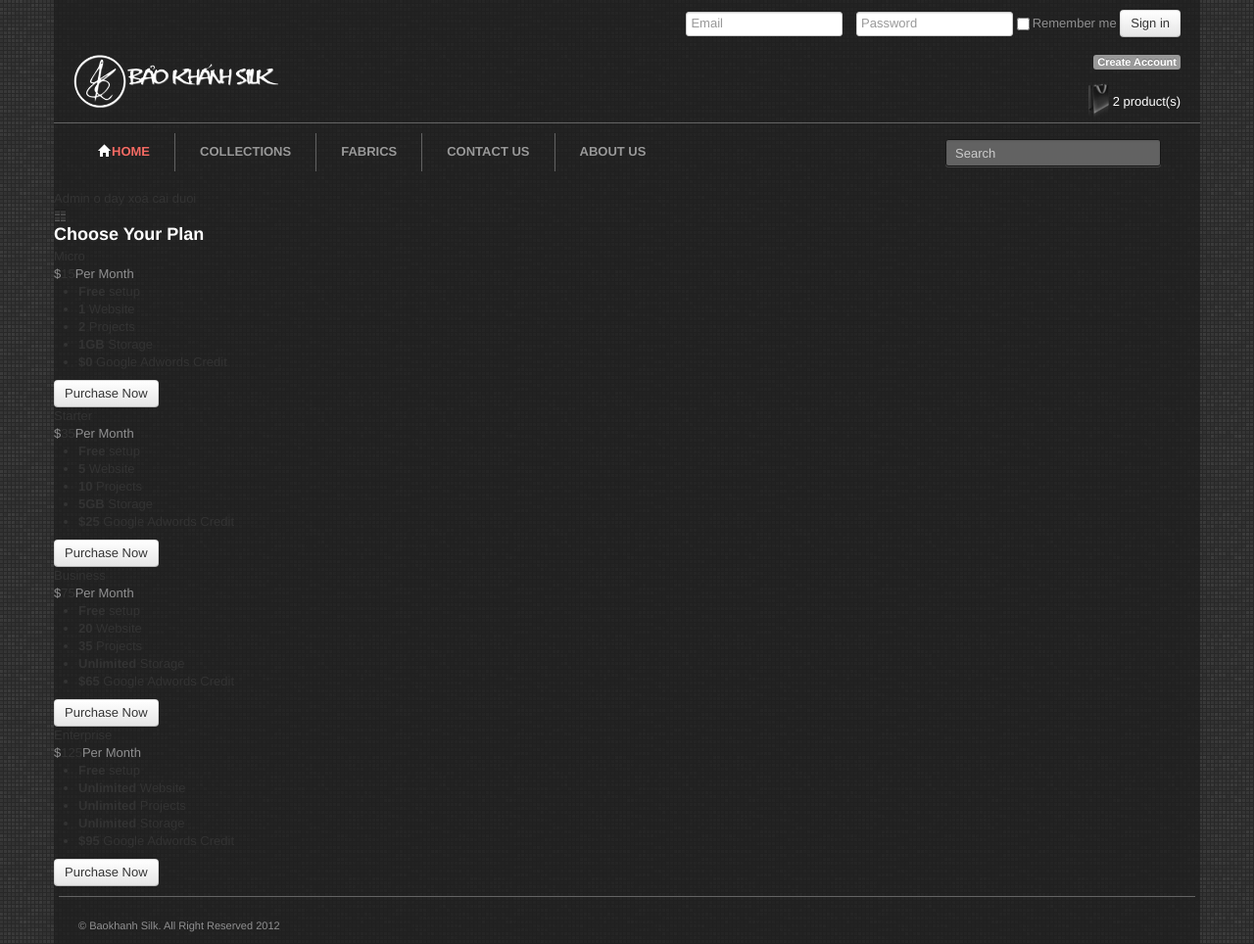
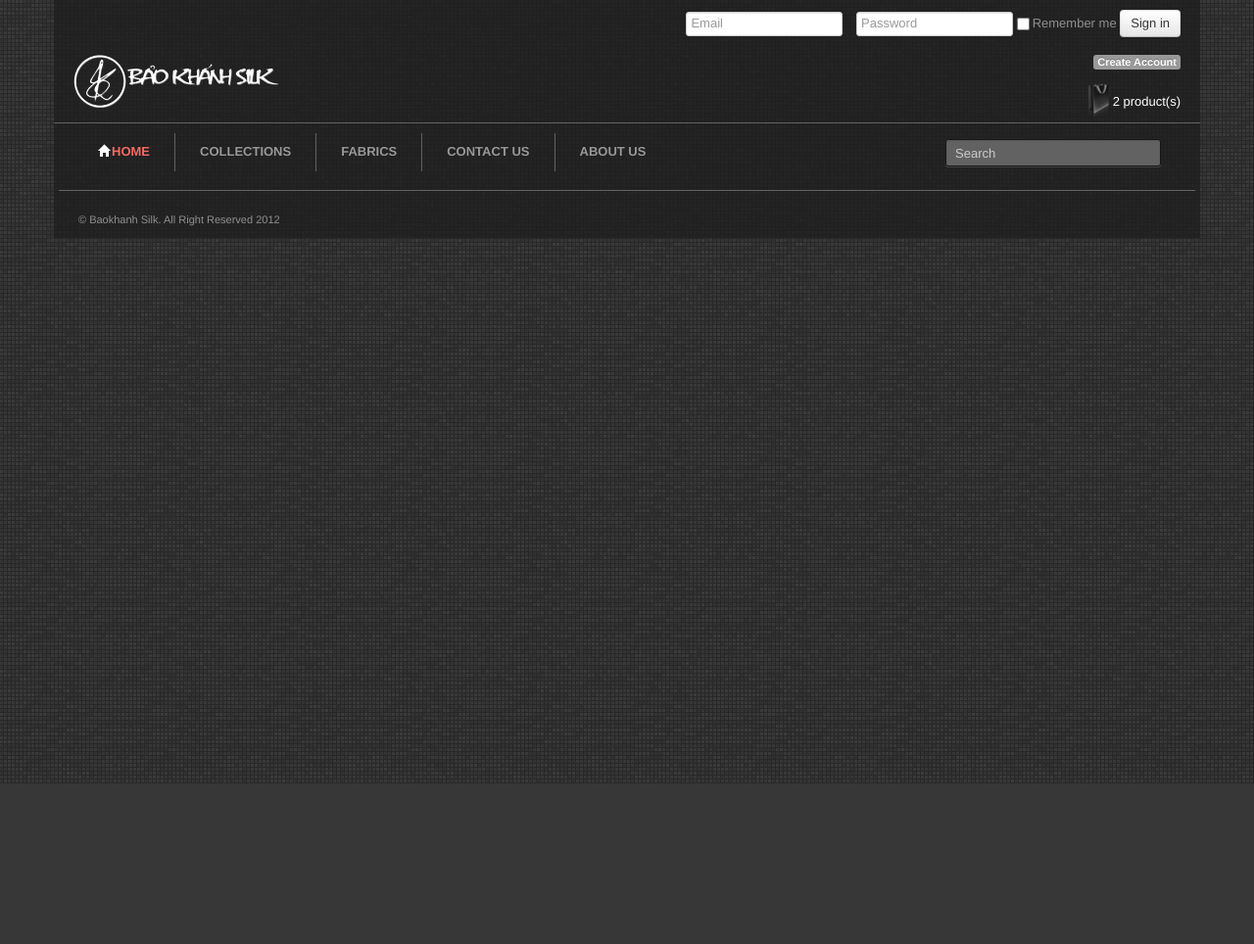
Before and after one commit to giicms/baokhanhsilk, a CakePHP app: the page made by app/View/Pages/admin_index.ctp in a window 1280 px wide. Shown: the whole page at 98% size. After the commit the page ends 800 px from the top, so only its background shows below. Run offline with PHP 8.4 and a stand-in for CakePHP, Linux system fonts and the light colour scheme; the template is opened without the code that fills it: most values are stand-ins (such as "Sample title", 1, 10 or a date in 2020); some libraries are stand-ins or nearby versions.

Commit message:
Update categories controller categories view admin_index and admin_layout.ctp

```diff
--- a/app/View/Pages/admin_index.ctp
+++ b/app/View/Pages/admin_index.ctp
@@ -1,165 +1,6 @@
 <!-- content -->
-Admin o day xoa cai duoi
 			<div class="main">
 
-				<div class="main-inner">
-
-					<div class="container">
-
-					  <div class="row">
-
-						<div class="span12">
-
-							<div class="widget">
-
-								<div class="widget-header">
-									<i class="icon-th-large"></i>
-									<h3>Choose Your Plan</h3>
-								</div> <!-- /widget-header -->
-
-								<div class="widget-content">
-
-									<div class="pricing-plans plans-4">
-
-									<div class="plan-container">
-										<div class="plan">
-											<div class="plan-header">
-
-												<div class="plan-title">
-													Micro
-												</div> <!-- /plan-title -->
-
-												<div class="plan-price">
-													<span class="note">$</span>15<span class="term">Per Month</span>
-												</div> <!-- /plan-price -->
-
-											</div> <!-- /plan-header -->
-
-											<div class="plan-features">
-												<ul>
-													<li><strong>Free</strong> setup</li>
-													<li><strong>1</strong> Website</li>
-													<li><strong>2</strong> Projects</li>
-													<li><strong>1GB</strong> Storage</li>
-													<li><strong>$0</strong> Google Adwords Credit</li>
-												</ul>
-											</div> <!-- /plan-features -->
-
-											<div class="plan-actions">
-												<a href="javascript:;" class="btn">Purchase Now</a>
-											</div> <!-- /plan-actions -->
-
-										</div> <!-- /plan -->
-									</div> <!-- /plan-container -->
-
-									<div class="plan-container">
-										<div class="plan">
-											<div class="plan-header">
-
-												<div class="plan-title">
-													Starter
-												</div> <!-- /plan-title -->
-
-												<div class="plan-price">
-													<span class="note">$</span>35<span class="term">Per Month</span>
-												</div> <!-- /plan-price -->
-
-											</div> <!-- /plan-header -->
-
-											<div class="plan-features">
-												<ul>
-													<li><strong>Free</strong> setup</li>
-													<li><strong>5</strong> Website</li>
-													<li><strong>10</strong> Projects</li>
-													<li><strong>5GB</strong> Storage</li>
-													<li><strong>$25</strong> Google Adwords Credit</li>
-												</ul>
-											</div> <!-- /plan-features -->
-
-											<div class="plan-actions">
-												<a href="javascript:;" class="btn">Purchase Now</a>
-											</div> <!-- /plan-actions -->
-
-										</div> <!-- /plan -->
-									</div> <!-- /plan-container -->
-
-									<div class="plan-container">
-										<div class="plan orange">
-											<div class="plan-header">
-
-												<div class="plan-title">
-													Business
-												</div> <!-- /plan-title -->
-
-												<div class="plan-price">
-													<span class="note">$</span>75<span class="term">Per Month</span>
-												</div> <!-- /plan-price -->
-
-											</div> <!-- /plan-header -->
-
-											<div class="plan-features">
-												<ul>
-													<li><strong>Free</strong> setup</li>
-													<li><strong>20</strong> Website</li>
-													<li><strong>35</strong> Projects</li>
-													<li><strong>Unlimited</strong> Storage</li>
-													<li><strong>$65</strong> Google Adwords Credit</li>
-												</ul>
-											</div> <!-- /plan-features -->
-
-											<div class="plan-actions">
-												<a href="javascript:;" class="btn">Purchase Now</a>
-											</div> <!-- /plan-actions -->
-
-										</div> <!-- /plan -->
-									</div> <!-- /plan-container -->
-
-									<div class="plan-container">
-										<div class="plan">
-											<div class="plan-header">
-
-												<div class="plan-title">
-													Enterprise
-												</div> <!-- /plan-title -->
-
-												<div class="plan-price">
-													<span class="note">$</span>125<span class="term">Per Month</span>
-												</div> <!-- /plan-price -->
-
-											</div> <!-- /plan-header -->
-
-											<div class="plan-features">
-												<ul>
-													<li><strong>Free</strong> setup</li>
-													<li><strong>Unlimited</strong> Website</li>
-													<li><strong>Unlimited</strong> Projects</li>
-													<li><strong>Unlimited</strong> Storage</li>
-													<li><strong>$95</strong> Google Adwords Credit</li>
-												</ul>
-											</div> <!-- /plan-features -->
-
-											<div class="plan-actions">
-												<a href="javascript:;" class="btn">Purchase Now</a>
-											</div> <!-- /plan-actions -->
-
-										</div> <!-- /plan -->
-
-									</div> <!-- /plan-container -->
 
 
-								</div> <!-- /pricing-plans -->
-
-								</div> <!-- /widget-content -->
-
-							</div> <!-- /widget -->
-
-						</div> <!-- /span12 -->
-
-
-					  </div> <!-- /row -->
-
-					</div> <!-- /container -->
-
-				</div> <!-- /main-inner -->
-
 			</div> <!-- /main -->
```
Also changed, not shown: app/Controller/CategoriesController.php (+6 -1 lines), app/View/Layouts/admin_layout.ctp (+10 -2 lines), app/View/Categories/admin_index.ctp (added).
